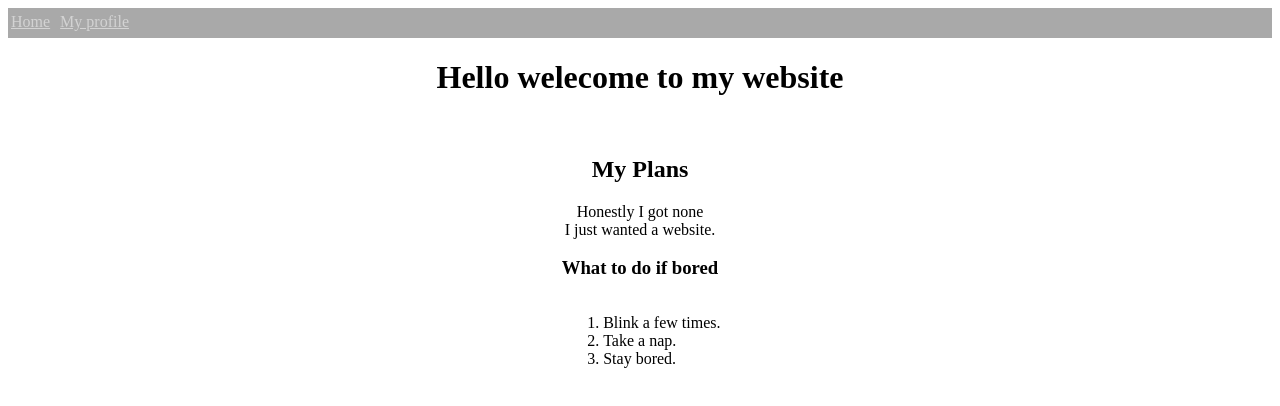
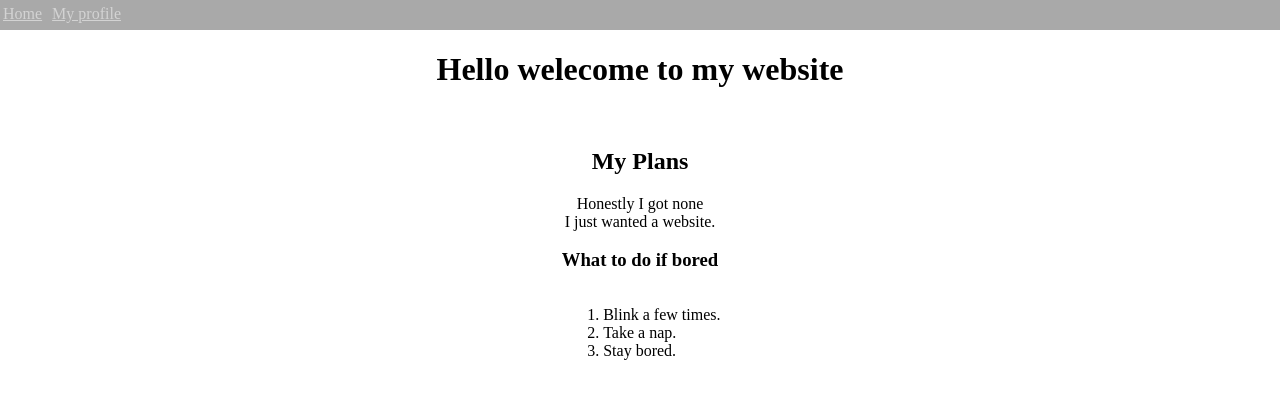
Before and after one commit to kevin051606/Boring_webpage, a plain HTML site: page index.html in a window 1280 px wide. Drawn offline with Linux system fonts and the light colour scheme.

Commit message:
Update index.html

```diff
--- a/index.html
+++ b/index.html
@@ -19,6 +19,12 @@
   top: 5px;
   background-color:grey;
 }
+header
+,body{
+  margin: 0px;
+  padding: 0px;
+}
+
 .content{
     text-align:center;
 }
```
